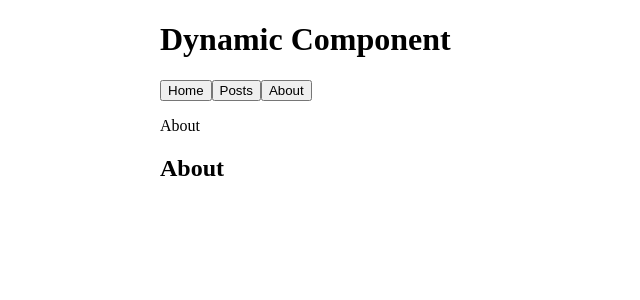
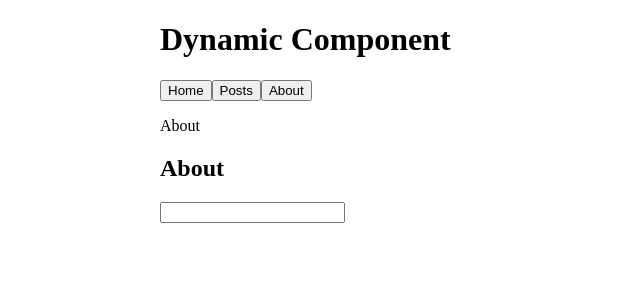
Before and after one commit to lourencofelipe/vue-components-avnc, a Vue app: page / in a window 1280 px wide. Both pictures are taken after a click on the button "About". Shown: the top 300 px of the page, without its empty margins (0-640 px from the left). Built offline with nearby package versions, Linux system fonts and the light colour scheme.

Commit message:
Dynamic components

```diff
--- a/src/components/About.vue
+++ b/src/components/About.vue
@@ -1,3 +1,18 @@
 <template>
-    <h2>About</h2>
+    <div>
+        <h2>About</h2>
+
+        <p v-if="author">Author: {{ author }}</p>
+        <input type="text" v-model="author">
+    </div>
 </template>
+<script>
+
+export default {
+    data(){
+        return {
+            author: ''
+        }
+    },
+}
+</script>
```
